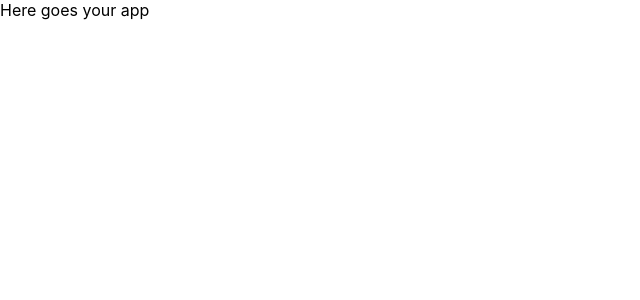
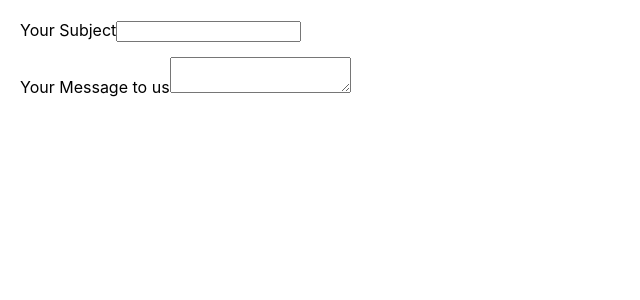
Before and after one commit to derjubu/customercare-mockup, a React (Create React App) app: page / in a window 1280 px wide. Shown: the top 300 px of the page, without its empty margins (0-640 px from the left). Built offline with nearby package versions, Linux system fonts and the light colour scheme.

Commit message:
Fix input fields

```diff
--- /dev/null
+++ b/src/CustomerInput.tsx
@@ -0,0 +1,12 @@
+import { Form } from './components/Form/Form'
+import { TextField } from './components/TextField/TextField'
+import { TextInput } from './components/TextInput/TextInput'
+
+export function CustomerInput() {
+  return (
+    <Form>
+      <TextInput label={'subject'} labelName={'Your Subject'} />
+      <TextField label={'message'} labelName={'Your Message to us'} />
+    </Form>
+  )
+}
--- a/src/components/Form/Form.module.css
+++ b/src/components/Form/Form.module.css
@@ -1,4 +1,5 @@
 .form {
+  padding: 20px;
   display: grid;
   grid-template-columns: 1fr;
   row-gap: 15px;
--- a/src/components/TextField/TextField.tsx
+++ b/src/components/TextField/TextField.tsx
@@ -1,3 +1,17 @@
-export function TextInput(): JSX.Element {
-  return <textarea></textarea>
+type TextFieldProps = {
+  label: string
+  labelName: string
 }
+
+export function TextField({
+  label,
+
+  labelName,
+}: TextFieldProps): JSX.Element {
+  return (
+    <label htmlFor={label}>
+      {labelName}
+      <textarea></textarea>
+    </label>
+  )
+}
--- a/src/components/TextInput/TextInput.tsx
+++ b/src/components/TextInput/TextInput.tsx
@@ -1,3 +1,17 @@
-export function TextInput(): JSX.Element {
-  return <input type="text"></input>
+type TextInputProps = {
+  label: string
+  labelName: string
 }
+
+export function TextInput({
+  label,
+
+  labelName,
+}: TextInputProps): JSX.Element {
+  return (
+    <label htmlFor={label}>
+      {labelName}
+      <input type="text" id={label}></input>
+    </label>
+  )
+}
--- a/src/index.tsx
+++ b/src/index.tsx
@@ -1,17 +1,17 @@
-import React from 'react';
-import ReactDOM from 'react-dom';
-import './index.css';
-import App from './App';
-import reportWebVitals from './reportWebVitals';
+import React from 'react'
+import ReactDOM from 'react-dom'
+import './index.css'
+import reportWebVitals from './reportWebVitals'
+import { CustomerInput } from './CustomerInput'
 
 ReactDOM.render(
   <React.StrictMode>
-    <App />
+    <CustomerInput />
   </React.StrictMode>,
   document.getElementById('root')
-);
+)
 
 // If you want to start measuring performance in your app, pass a function
 // to log results (for example: reportWebVitals(console.log))
 // or send to an analytics endpoint. Learn more: https://bit.ly/CRA-vitals
-reportWebVitals();
+reportWebVitals()
```
